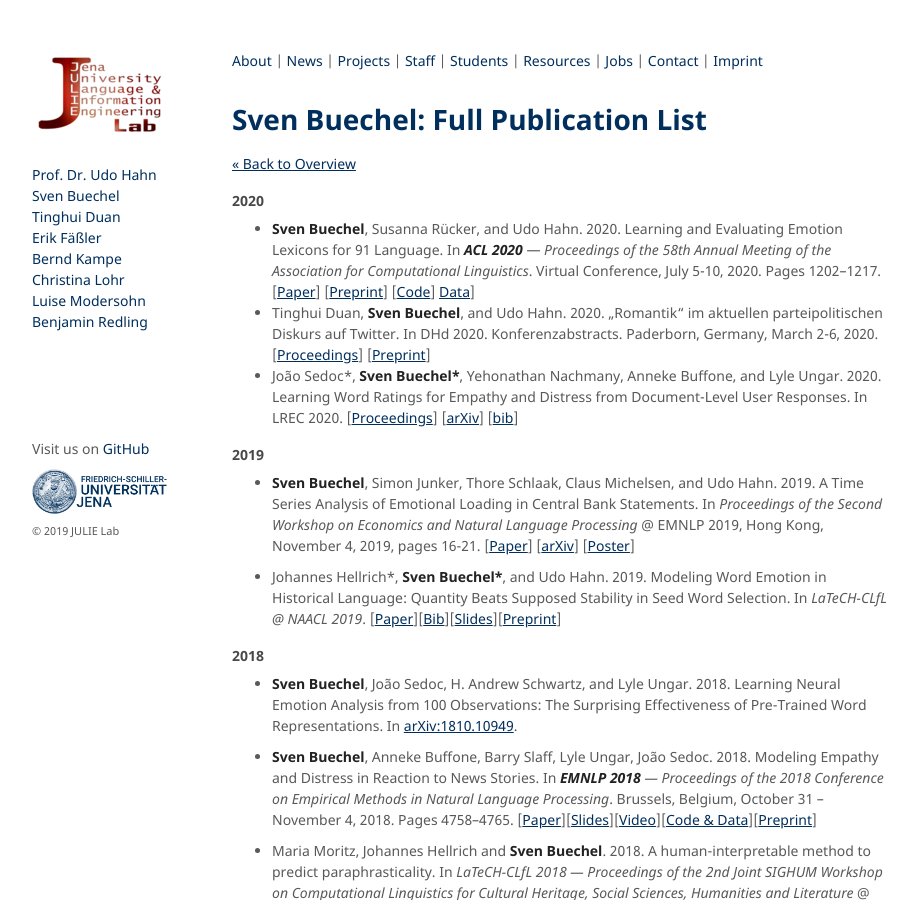
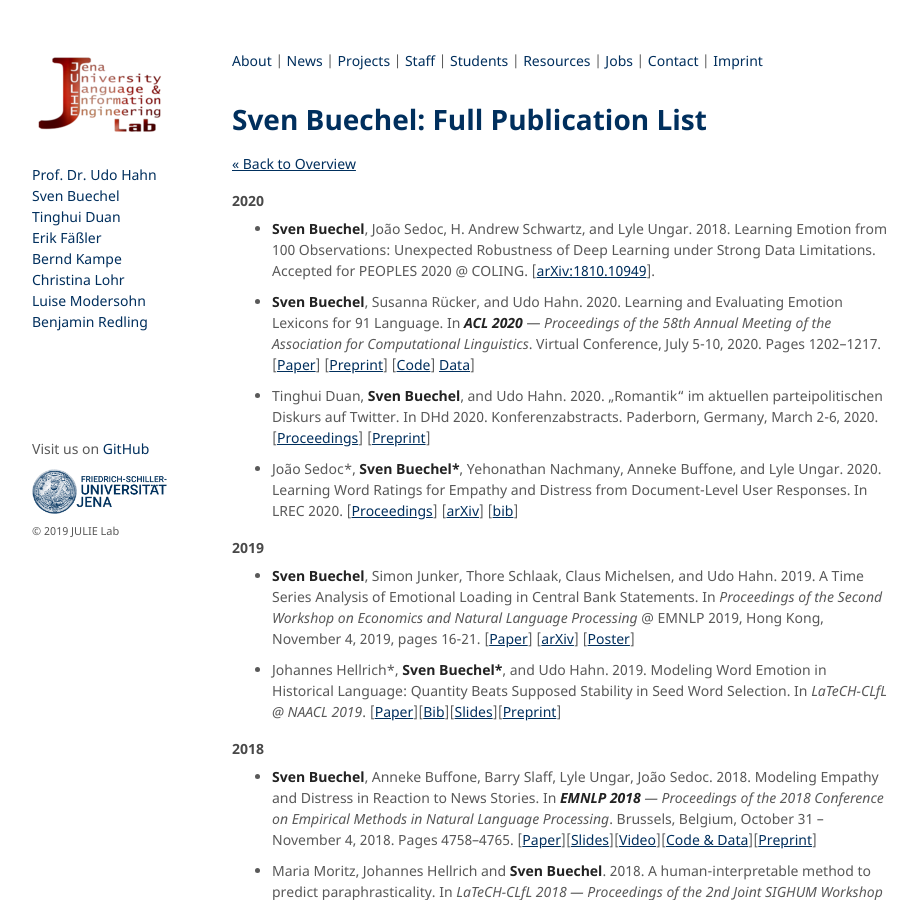
Before and after one commit to JULIELab/JULIELab.github.io, a Jekyll site: the page built from Staff/Buechel/publication.md, in a window 1280 px wide and 900 px high. Shown: the whole window, without its empty margins (178-1095 px from the left). Built offline with Jekyll 4.4.1, drawn with Linux system fonts in a browser that asks for light colours; our own code applies the rules of GitHub Pages for plain Markdown files.

Commit message:
updating publications

```diff
--- a/Staff/Buechel/publication.md
+++ b/Staff/Buechel/publication.md
@@ -8,8 +8,12 @@ layout: staff
 
 #### 2020
 
+* **Sven Buechel**, João Sedoc, H. Andrew Schwartz, and Lyle Ungar. 2018. Learning Emotion from 100 Observations: Unexpected Robustness of Deep Learning under Strong Data Limitations. Accepted for PEOPLES 2020 @ COLING. [[arXiv:1810.10949](https://arxiv.org/abs/1810.10949)].
+
 * **Sven Buechel**, Susanna Rücker, and Udo Hahn. 2020. Learning and Evaluating Emotion Lexicons for 91 Language. In ***ACL 2020*** — *Proceedings of the 58th Annual Meeting of the Association for Computational Linguistics*. Virtual Conference, July 5-10, 2020. Pages 1202–1217. [[Paper](https://www.aclweb.org/anthology/2020.acl-main.112/)] [[Preprint](https://arxiv.org/abs/2005.05672)] [[Code](https://github.com/JULIELab/MEmoLon)] [Data](https://zenodo.org/record/3756607)]
+
 * Tinghui Duan, **Sven Buechel**, and Udo Hahn. 2020. „Romantik“ im aktuellen parteipolitischen Diskurs auf Twitter. In DHd 2020. Konferenzabstracts. Paderborn, Germany, March 2-6, 2020. [[Proceedings](https://zenodo.org/record/3666690#.XocqBZO39hG)] [[Preprint](/downloads/publications/papers/Duan-Buechel-Hahn-dhd-2020.pdf)]
+
 * João Sedoc\*, **Sven Buechel\***, Yehonathan Nachmany, Anneke Buffone, and Lyle Ungar. 2020. Learning Word Ratings for Empathy and Distress from Document-Level User Responses. In LREC 2020. [[Proceedings](http://www.lrec-conf.org/proceedings/lrec2020/pdf/2020.lrec-1.205.pdf)] [[arXiv](http://arxiv.org/abs/1912.01079)] [[bib](/downloads/publications/bibs/sedoc-buechel-2020-lrec.bib)]
 
 #### 2019
@@ -19,8 +23,6 @@ layout: staff
 * Johannes Hellrich\*, **Sven Buechel\***, and Udo Hahn. 2019. Modeling Word Emotion in Historical Language: Quantity Beats Supposed Stability in Seed Word Selection. In *LaTeCH-CLfL @ NAACL 2019*. [[Paper](https://www.aclweb.org/anthology/W19-2501)][[Bib](/downloads/publications/bibs/hellrich-buechel-2019-latech.bib)][[Slides](/downloads/publications/slides/buechel/slides-latech-2019-emotion.pdf)][[Preprint](https://arxiv.org/abs/1806.08115)]
 
 #### 2018
-
-* **Sven Buechel**, João Sedoc, H. Andrew Schwartz, and Lyle Ungar. 2018. Learning Neural Emotion Analysis from 100 Observations: The Surprising Effectiveness of Pre-Trained Word Representations. In [arXiv:1810.10949](https://arxiv.org/abs/1810.10949).
 
 
 * **Sven Buechel**, Anneke Buffone, Barry Slaff, Lyle Ungar, João Sedoc. 2018. Modeling Empathy and Distress in Reaction to News Stories. In ***EMNLP 2018** — Proceedings of the 2018 Conference on Empirical Methods in Natural Language Processing*. Brussels, Belgium, October 31 – November 4, 2018. Pages 4758–4765. [[Paper](http://aclweb.org/anthology/D18-1507)][[Slides](/downloads/publications/slides/buechel_emnlp_2018.pdf)][[Video](https://vimeo.com/306137544)][[Code & Data](https://github.com/wwbp/empathic_reactions)][[Preprint](https://arxiv.org/pdf/1808.10399.pdf)]
```
